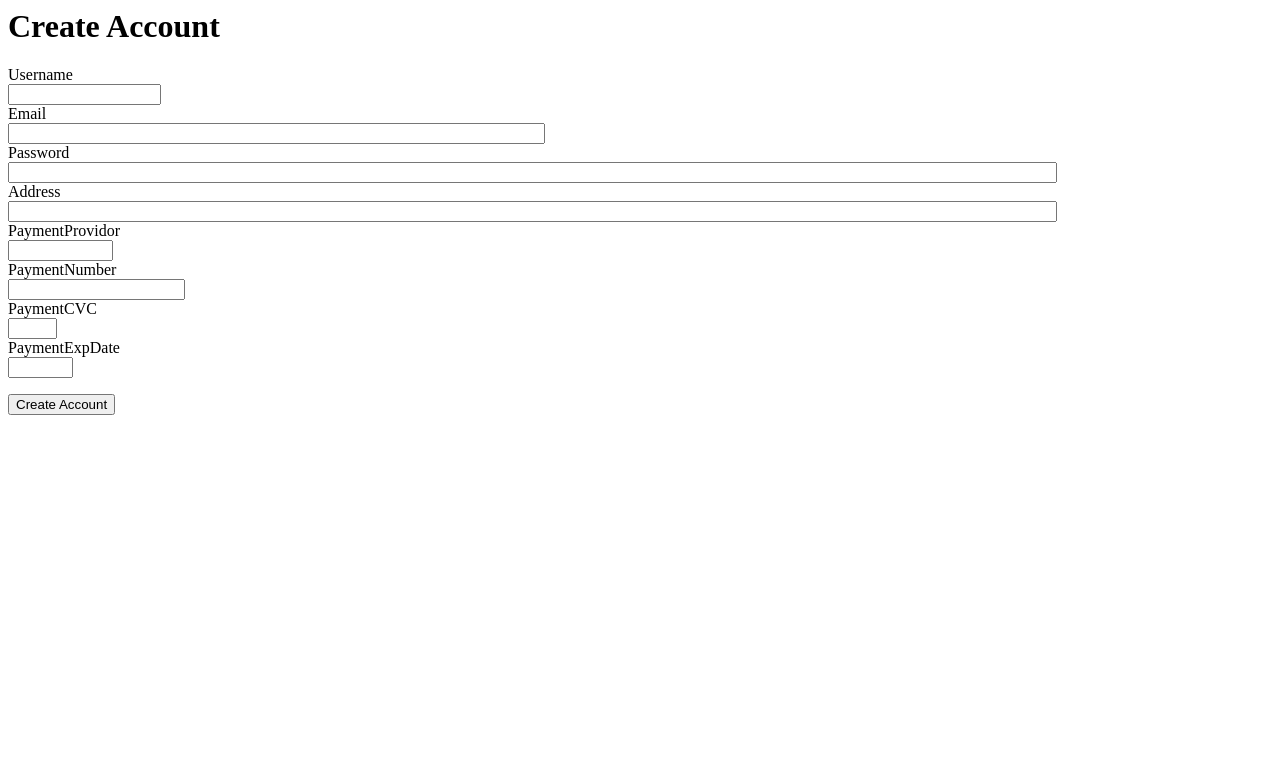
After one commit to JustinYSJSU/cmpe131Project, a Flask app: page /createAccount in a window 1280 px wide. The commit adds this page. Shown: the top 783 px of the page. Run offline with Flask 2, Linux system fonts and the light colour scheme.

Commit message:
added ability to create user account

```diff
--- /dev/null
+++ b/app/createAccount.py
@@ -0,0 +1,14 @@
+from flask_wtf import FlaskForm
+from wtforms import StringField, IntegerField, SubmitField
+from wtforms.validators import DataRequired
+
+class CreateUser(FlaskForm):
+    username = StringField( 'Username', validators = [DataRequired()])
+    email = StringField ( 'Email', validators = [DataRequired()])
+    password = StringField( 'Password', validators = [DataRequired()])
+    address = StringField( 'Address', validators = [DataRequired()])
+    paymentMethodCompany = StringField( 'PaymentProvidor', validators = [DataRequired()])
+    paymentNumber = StringField('PaymentNumber', validators = [DataRequired()])
+    paymentCVC = StringField('PaymentCVC', validators = [DataRequired()])
+    paymentExpDate = StringField('PaymentExpDate', validators = [DataRequired()])
+    submit = SubmitField('Create Account')
--- a/app/routes.py
+++ b/app/routes.py
@@ -1,7 +1,9 @@
 from app import appObj
 from app.user_login import LoginUser
+from app.createAccount import CreateUser
 
 from flask import render_template, flash, redirect, url_for
+from werkzeug.security import generate_password_hash
 
 from app import db
 from app.models import User
@@ -31,3 +33,26 @@ def login():
 @login_required
 def home():
  return render_template('home.html')
+
+@appObj.route('/createAccount', methods = ['GET', 'POST'])
+def createAccount():
+  accountForm = CreateUser()
+  if accountForm.validate_on_submit():
+    user=User()
+    user.username=accountForm.username.data
+    user.email=accountForm.email.data
+    user.set_password(accountForm.password.data)
+    user.address=accountForm.address.data
+    user.payment_method_company=accountForm.paymentMethodCompany.data
+    user.payment_method_number=accountForm.paymentNumber.data
+    user.payment_method_expdate=accountForm.paymentExpDate.data
+    user.payment_method_cvc=accountForm.paymentCVC.data
+    db.session.add(user)
+    db.session.commit()
+    print("user has been created")
+    return redirect('/')
+  return render_template('createAccount.html', accountForm = accountForm)
+
+@appObj.route('/testing')
+def redirectTest():
+  return redirect('/')
--- /dev/null
+++ b/app/templates/createAccount.html
@@ -0,0 +1,32 @@
+<html>
+    <head>
+        <title>Create Account</title>
+    </head>
+    <body>
+        <h1>Create Account</h1>
+        <form action="" method="post" nonvalidate>
+            {{accountForm.hidden_tag()}}
+            <p>
+            {{accountForm.username.label}}<br>
+            {{accountForm.username(size = 16)}}</br>
+            {{accountForm.email.label}}<br>
+            {{accountForm.email(size = 64)}}</br>
+            {{accountForm.password.label}}<br>
+            {{accountForm.password(size = 128)}}</br>
+            {{accountForm.address.label}}<br>
+            {{accountForm.address(size = 128)}}</br>
+            {{accountForm.paymentMethodCompany.label}}<br>
+            {{accountForm.paymentMethodCompany(size = 10)}}</br>
+            {{accountForm.paymentNumber.label}}<br>
+            {{accountForm.paymentNumber(size = 19)}}</br>
+            {{accountForm.paymentCVC.label}}<br>
+            {{accountForm.paymentCVC(size = 3)}}</br>
+            {{accountForm.paymentExpDate.label}}<br>
+            {{accountForm.paymentExpDate(size = 5)}}</br>
+            </p>
+            <p>
+            {{accountForm.submit()}}
+            </p>
+        </form>
+    </body>
+</html>
--- a/app/templates/login.html
+++ b/app/templates/login.html
@@ -27,6 +27,7 @@
    {{login_form.submit()}}
   </p>
   </form>
+  <a href="createAccount"> Create Account </a>
  <body>
 
 </html>
```
